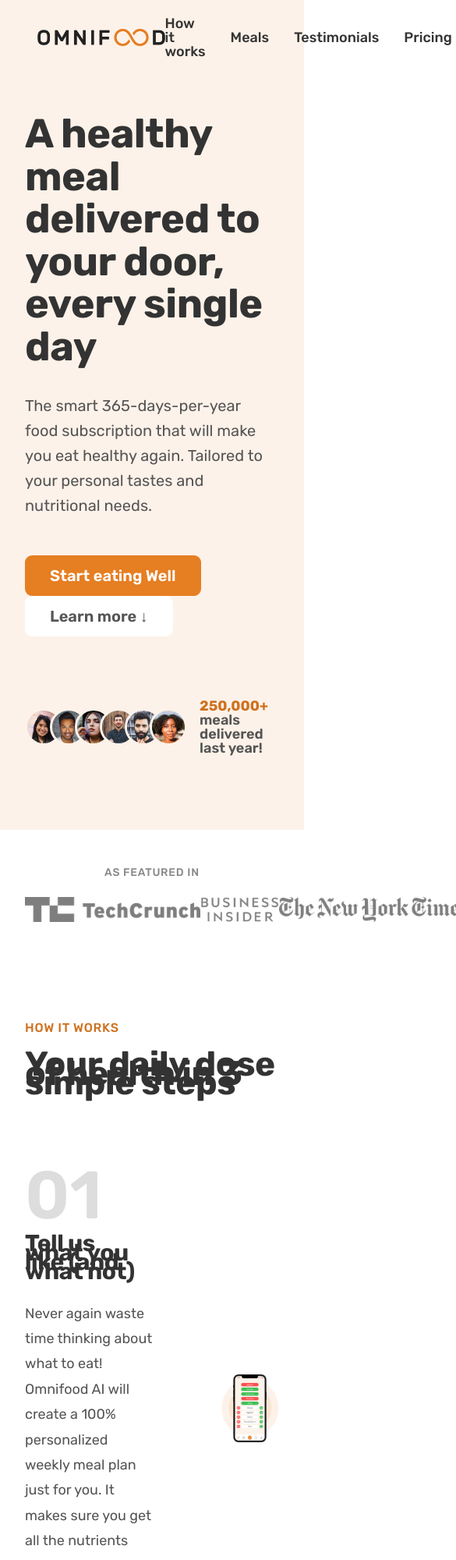
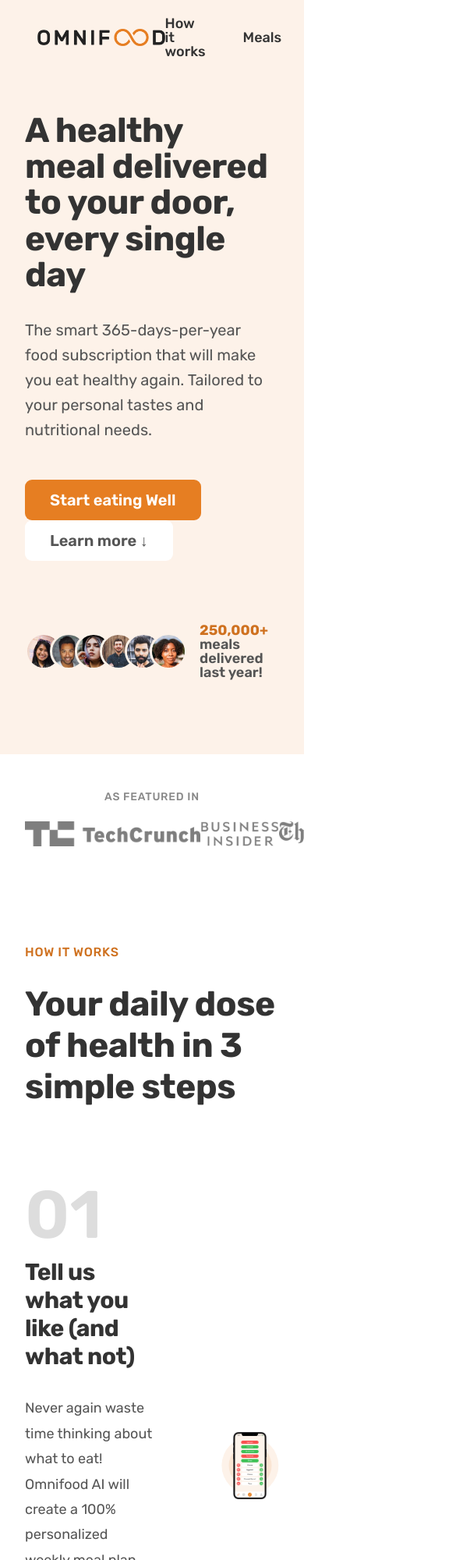
Before and after one commit to slybaidoo/Omnifood-Project, a website: page index.html in a window 390 px wide. Shown: the top 2000 px of the page at 78% size, 585 px wide, since content can reach past the window. Drawn offline with nearby package versions, Linux system fonts and the light colour scheme.

Commit message:
build responsive for smaller desktops

```diff
--- a/css/general.css
+++ b/css/general.css
@@ -18,6 +18,7 @@ Default: 1
 smaLL:1.05
 Medium: 1.2
 Paragraph default: 1.6
+large : 1.8
 
 Letter-spacing
 -0.5px
@@ -33,8 +34,11 @@ Letter-spacing
 
 - Shades:
 #cf711f
+#45260a
+
 - Accents:
 - Greys:
+
 #888
 #767676 (lightest grey allowed on #fff)
 #6f6f6f (lightest grey allowed on this #fdf2e9)
@@ -74,6 +78,14 @@ body {
 	line-height: 1;
 	font-weight: 400;
 	color: #555;
+
+	/* Only works if there is nothing absolutely positioned in relation to body */
+	/* overflow-x: hidden; */
+}
+
+html, body {
+    max-width: 100%;
+    overflow-x: hidden;
 }
 
 /******************************/
@@ -81,6 +93,7 @@ body {
 /******************************/
 
 .container {
+	/*  1140px */
 	max-width: 120rem;
 	padding: 0 3.2rem;
 	margin: 0 auto;
@@ -140,13 +153,13 @@ body {
 
 .heading-secondary {
 	font-size: 4.4rem;
-	line-height: 1.2rem;
+	line-height: 1.2;
 	margin-bottom: 9.6rem;
 }
 
 .heading-tertiary {
 	font-size: 3rem;
-	line-height: 1.2rem;
+	line-height: 1.2;
 	margin-bottom: 3.2rem;
 }
 
@@ -169,6 +182,7 @@ body {
 	text-decoration: none;
 	padding: 1.6rem 3.2rem;
 	border-radius: 9px;
+
 	-webkit-border-radius: 9px;
 	-moz-border-radius: 9px;
 	-ms-border-radius: 9px;
@@ -252,6 +266,7 @@ body {
 	display: flex;
 	align-items: center;
 	gap: 1.6rem;
+	line-height: 2.2;
 }
 
 .list-icon {
--- /dev/null
+++ b/css/queries.css
@@ -0,0 +1,35 @@
+/*  ! rem has some bugs in some browsers when used in media queries */
+/* TODO it is advisable to use em in it's place */
+
+/** rem and em do NOT depend on html font-size in media queries!
+**  Instead, 1rem = 1em =16px*/
+
+
+
+/******************************/
+/* Below 1344px (smaller Desktops) */
+/******************************/
+
+  @media (max-width : 84em) {
+    .hero {
+      max-width: 120rem;
+    }
+
+    .heading-primary {
+      font-size: 4.4rem;
+    }
+
+    .gallery {
+      grid-template-columns: repeat(2, 1fr);
+    }
+
+  }
+
+
+/** Font Size System (px)
+ ** 10 / 12 / 14 / 16 / 18 / 20 / 24 / 30 / 36 / 44 / 52 / 62 / 74 / 86 / 98
+
+ ** Spacing System (px)
+ ** 2 / 4 / 8 / 12 / 16 / 24 / 32 / 48 / 64 / 80 / 96 / 128
+
+*/
--- a/css/style.css
+++ b/css/style.css
@@ -25,7 +25,7 @@
 	list-style: none;
 	display: flex;
 	align-items: center;
-	gap: 3.2rem;
+	gap: 4.8rem;
 }
 
 .main-nav-link:link,
@@ -148,7 +148,7 @@
 }
 
 /******************************/
-/* HOW IT WORKS SECTION */
+/** HOW IT WORKS SECTION */
 /******************************/
 
 .section-how {
@@ -211,11 +211,11 @@
 }
 
 /******************************/
-/* Meal Section */
+/** Meal Section */
 /******************************/
 
 .section-meals {
-	padding: 9.6rem;
+	padding: 9.6rem 0;
 }
 
 .meal {
@@ -299,7 +299,7 @@
 }
 
 /******************************/
-/* TESTIMONIAL SECTION*/
+/** TESTIMONIAL SECTION*/
 /******************************/
 
 .section-testimonials {
@@ -468,9 +468,11 @@
 	line-height: 1.8;
 }
 
+
 /* ********************************* */
 /* CTA SECTION */
 /* *********************************  */
+
 .section-cta {
 	/* top / right / bottom / left */
 	/* padding: 9.6rem 0 12.8rem 0; */
@@ -481,6 +483,11 @@
 
 .cta {
 	display: grid;
+	/* 2/3 = 66% + 1/3 = 33.3%
+		full width of grid is broken into 3 parts with content
+		taking 2 parts and image 1 part percentage-wise so
+		66% and 33%
+	*/
 	grid-template-columns: 2fr 1fr;
 	background-color: #e67e22;
 	box-shadow: 0 2.4rem 4.8rem rgba(0, 0, 0, 0.15);
--- a/index.html
+++ b/index.html
@@ -9,8 +9,11 @@
 		<link rel="preconnect" href="https://fonts.googleapis.com" />
 		<link rel="preconnect" href="https://fonts.gstatic.com" crossorigin />
 		<link href="https://fonts.googleapis.com/css2?family=Rubik:wght@400;500;600;700&display=swap" rel="stylesheet" />
+
 		<link rel="stylesheet" href="css/general.css" />
 		<link rel="stylesheet" href="css/style.css" />
+		<link rel="stylesheet" href="css/queries.css" />
+
 		<script type="module" src="https://unpkg.com/ionicons@5.5.2/dist/ionicons/ionicons.esm.js"></script>
 		<script nomodule src="https://unpkg.com/ionicons@5.5.2/dist/ionicons/ionicons.js"></script>
 
```
